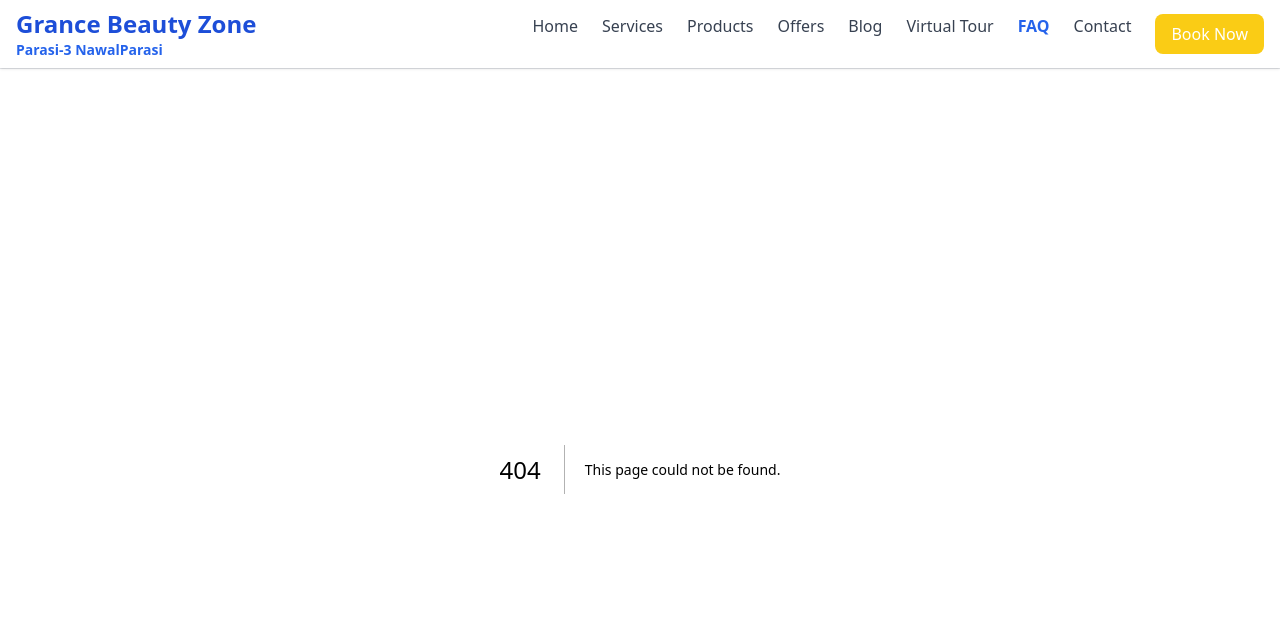
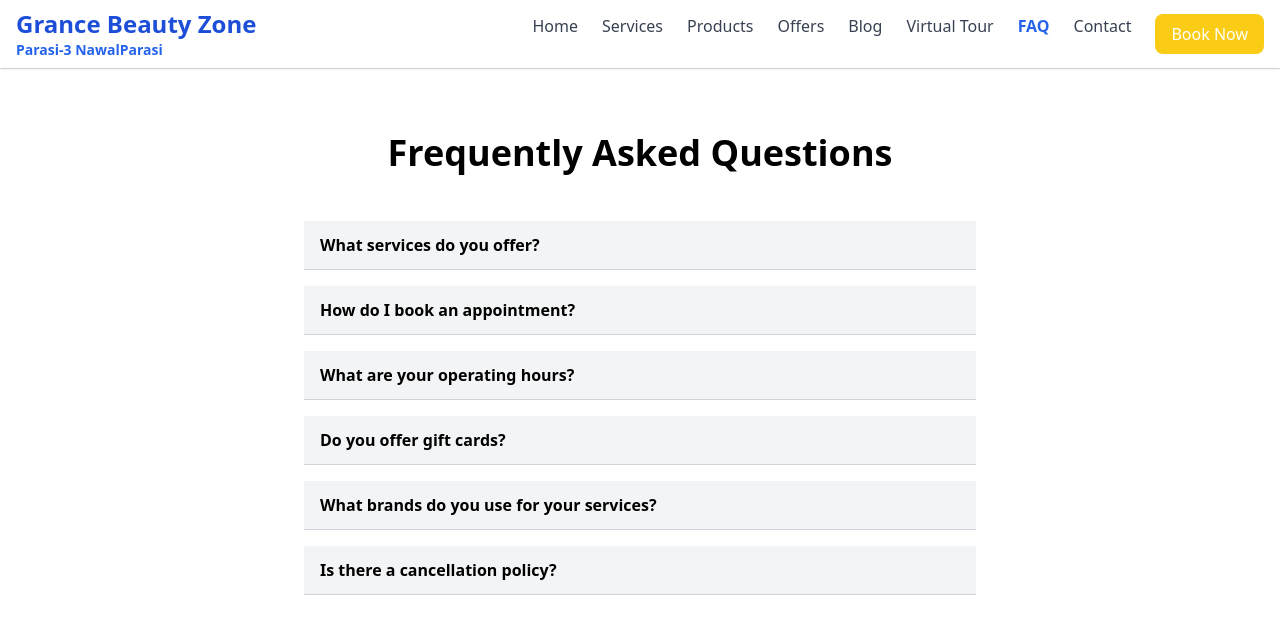
Before and after one commit to suraz343/Grance-Beauty-Zone, a Next.js app: page /faq in a window 1280 px wide. Before the commit this address had no page. Shown: the top 634 px of the page. Built offline with nearby package versions, Linux system fonts and the light colour scheme.

Commit message:
faq page added

```diff
--- /dev/null
+++ b/app/faq/page.tsx
@@ -0,0 +1,65 @@
+"use client";
+import React, { useState } from "react";
+
+
+const faqs = [
+  {
+    question: "What services do you offer?",
+    answer:
+      "We offer a wide range of beauty services including hair styling, makeup, nail care, facial treatments, waxing, and massage therapy.",
+  },
+  {
+    question: "How do I book an appointment?",
+    answer:
+      "You can book an appointment through our online booking system, by calling our salon, or by visiting us in person.",
+  },
+  {
+    question: "What are your operating hours?",
+    answer:
+      "We are open Monday to Friday from 9:00 AM to 8:00 PM, Saturday from 10:00 AM to 6:00 PM, and closed on Sundays.",
+  },
+  {
+    question: "Do you offer gift cards?",
+    answer:
+      "Yes, we offer gift cards that can be purchased in-store or online. They make great presents for any occasion!",
+  },
+  {
+    question: "What brands do you use for your services?",
+    answer:
+      "We use high-quality, professional-grade products from renowned brands in the beauty industry. Our staff can provide more specific information about the brands used for each service.",
+  },
+  {
+    question: "Is there a cancellation policy?",
+    answer:
+      "Yes, we require at least 24 hours notice for cancellations. Late cancellations or no-shows may be subject to a fee.",
+  },
+];
+
+export default function FAQPage() {
+  const [activeIndex, setActiveIndex] = useState<number | null>(null);
+
+  const toggleItem = (index: number) => {
+    setActiveIndex(activeIndex === index ? null : index);
+  };
+
+  return (
+    <div className="container mx-auto px-4 py-16">
+      <h1 className="text-4xl font-bold mb-12 text-center">Frequently Asked Questions</h1>
+      <div className="w-full max-w-2xl mx-auto">
+        {faqs.map((faq, index) => (
+          <div key={index} className="mb-4 border-b border-gray-300">
+            <button
+              onClick={() => toggleItem(index)}
+              className="w-full text-left font-semibold py-3 px-4 bg-gray-100 hover:bg-gray-200 hover:underline"
+            >
+              {faq.question}
+            </button>
+            {activeIndex === index && (
+              <div className="px-4 py-2 text-gray-700">{faq.answer}</div>
+            )}
+          </div>
+        ))}
+      </div>
+    </div>
+  );
+}
```
